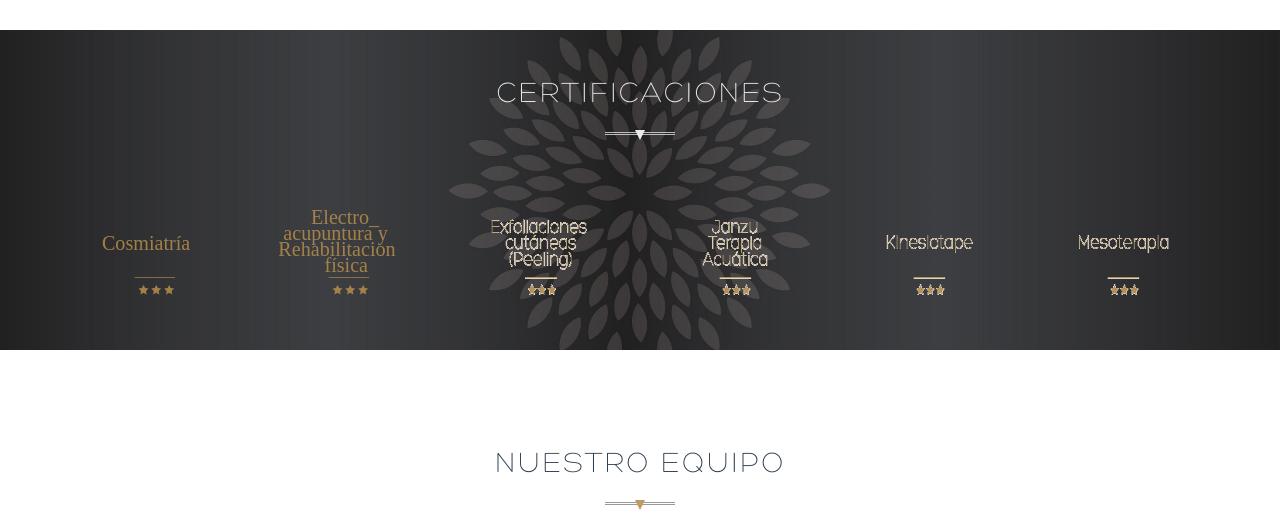
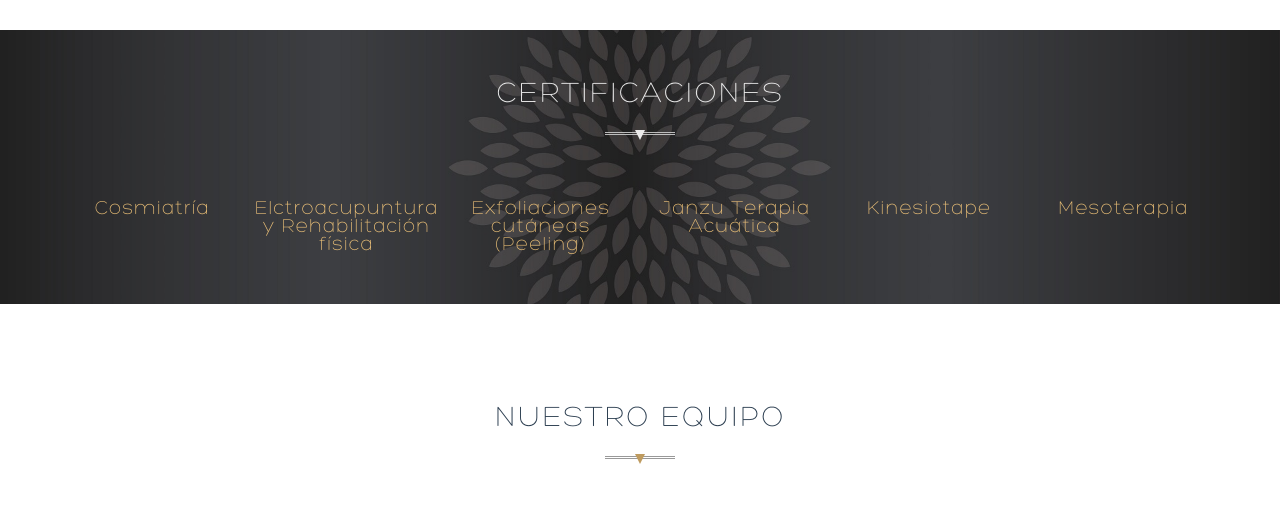
Before and after one commit to Diametral28/vivens-stage, a PHP site: page /index.html in a window 1280 px wide. Shown: the part 4264-4785 px from the top of the page. Run offline with PHP 8.4, Linux system fonts and the light colour scheme; some libraries are stand-ins or nearby versions.

Commit message:
version 1.2

```diff
--- a/index.html
+++ b/index.html
@@ -447,7 +447,7 @@
                                     <hr>
                                     <h1><a class="lightbox" data-gall="gall-work" href="images/servicios/Limpieza-profunda-des.jpg">Limpieza Profunda</a></h1>
                                     <hr>
-                                    <h1><a class="lightbox" data-gall="gall-work" href="images/servicios/">Skin care</a></h1>
+                                    <h1><a class="lightbox" data-gall="gall-work" href="images/servicios/Skin-Care.jpg">Skin care</a></h1>
                                 </div>
                                 <div class="portfolio-caption-bottom" align="right">
                                     <p>VALIDO EN VIVENS CIUDADELA</p>
@@ -538,7 +538,7 @@
                                 <div class="portfolio-caption" align="center">
                                     <hr>
                                     <h1>
-                                        <a class="lightbox" data-gall="gall-work" href="images/servicios/">Pendiente </a>
+                                        <a class="lightbox" data-gall="gall-work" href="images/servicios/Exfoliaciones-cutáneas.jpg">Exfoliaciones <br>cutáneas </a>
                                     </h1>
                                     <hr>
                                 </div>
@@ -989,36 +989,34 @@
                 <div class="container no-padding">
                     <!-- Single Counter -->
                     <div class="single-counter project-counte floatleft">
-                        <!-- <img src="images/certificaciones/Cosmiatria.png" alt=""> -->
-                        <div class="logos-cosmiatria"></div>
-                       <!--  <h2 class="counter">237</h2>
-                        <h6>Projects Completed</h6> -->
+                        <!-- <img src="images/certificaciones/Cosmiatría4.png" alt=""> -->
+                        <!-- <h2 class="counter">237</h2> -->
+                        <h6>Cosmiatría</h6>
                     </div>
                     <!-- Single Counter -->
                     <div class="single-counter clients-counte floatleft">
-                        <!-- <img src="images/certificaciones/Electroacupuntura3.png" alt=""> -->
-                        <div class="logos-electroacupuntura"></div>
+                        <!-- <img src="images/certificaciones/Electroacupuntura4.png" alt=""> -->
+                        <h6>Elctroacupuntura y Rehabilitación física</h6>
                     </div>
                     <!-- Single Counter -->
                     <div class="single-counter coffee-counte floatleft">
-                        <img src="images/certificaciones/Exfoliaciones3.png" alt="">
-
+                        <!-- <img src="images/certificaciones/Exfoliaciones4.png" alt=""> -->
+                        <h6>Exfoliaciones cutáneas (Peeling)</h6>
                     </div>
                     <!-- Single Counter -->
                     <div class="single-counter services-counte floatleft">
-                        <img src="images/certificaciones/Janzu3.png" alt="">
-
+                        <!-- <img src="images/certificaciones/Janzu4.png" alt=""> -->
+                        <h6>Janzu Terapia Acuática</h6>
                     </div>
                     <!-- Single Counter -->
                     <div class="single-counter facebook-counte floatleft">
-                        <img src="images/certificaciones/Kinesiotape3.png" alt="">
-
+                        <!-- <img src="images/certificaciones/Kinesiotape4.png" alt=""> -->
+                        <h6>Kinesiotape</h6>
                     </div>
                     <!-- Single Counter -->
                     <div class="single-counter facebook-counte floatleft">
-                        <img src="images/certificaciones/Mesoterapia3.png" alt="">
-                        <!-- <h2><span class="counter">50000</span> + </h2>
-                        <h6>Facebook Likes</h6> -->
+                        <!-- <img src="images/certificaciones/Mesoterapia4.png" alt=""> -->
+                        <h6>Mesoterapia</h6>
                     </div>
                 </div>
             </div>
--- a/style.css
+++ b/style.css
@@ -1441,9 +1441,9 @@ Start Services CSS
 }
 
 .single-counter h6 {
-    color: #fff;
-    font-size: 16px;
-    letter-spacing: 2px;
+    color: #FFCF7E;
+    font-size: 20px;
+   /* letter-spacing: 2px;*/
     font-family: 'Hero-Light';
 }
 
```
Also changed, not shown: images/certificaciones/Cosmiatría4.png (added), images/certificaciones/Electroacupuntura4.png (added), images/certificaciones/Exfoliaciones4.png (added), images/certificaciones/Janzu4.png (added), images/certificaciones/Kinesiotape4.png (added), images/certificaciones/Mesoterapia4.png (added), images/servicios/Exfoliaciones-cutáneas.jpg (added), images/servicios/Skin-Care.jpg (added).
